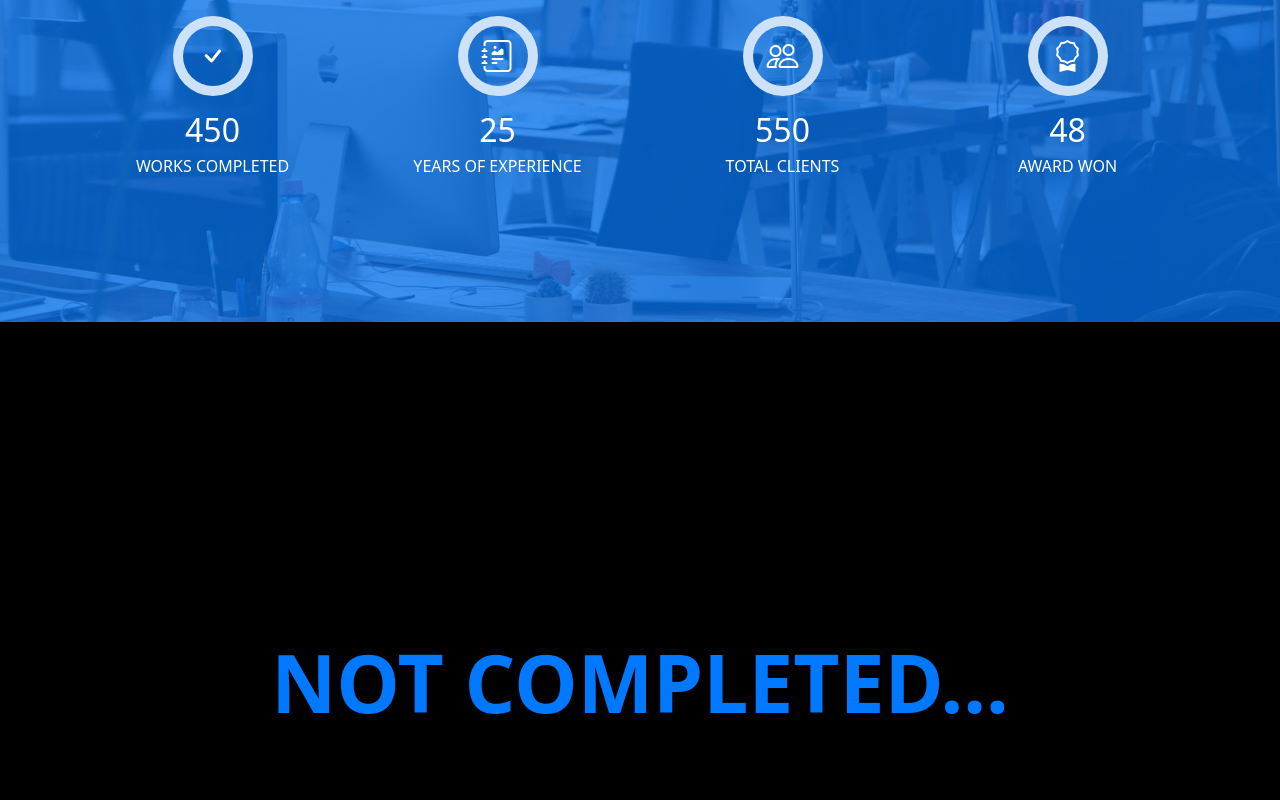
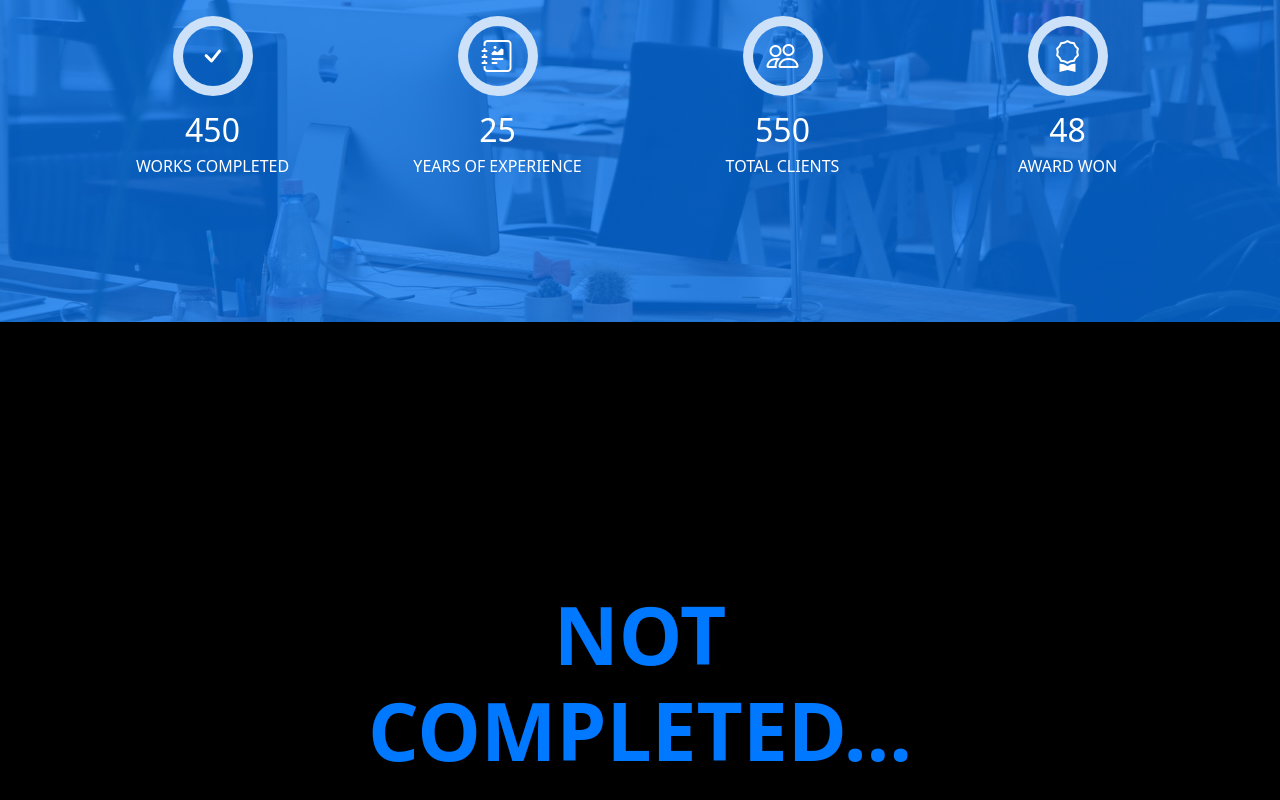
Before and after one commit to AliAhmedM48/html-task7, a plain HTML site: page index.html in a window 1280 px wide. Shown: the part 2606-3406 px from the top of the page. Drawn offline with nearby package versions, Linux system fonts and the light colour scheme.

Commit message:
Update index.html

```diff
--- a/index.html
+++ b/index.html
@@ -452,7 +452,8 @@
     <!-- ^ ===========> #[portfolio Section]# -->
     <!-- #region portfolio -->
     <div style="height: calc(100dvh - 72px);" class="bg-black d-flex justify-content-center align-items-center">
-        <h1 class="text-center text-main-color display-1 fw-bold">NOT COMPLETED...</h1>
+        <h1 class="text-center text-main-color display-1 fw-bold">NOT <br>
+COMPLETED...</h1>
     </div>
     <!-- #endregion -->
 
```
